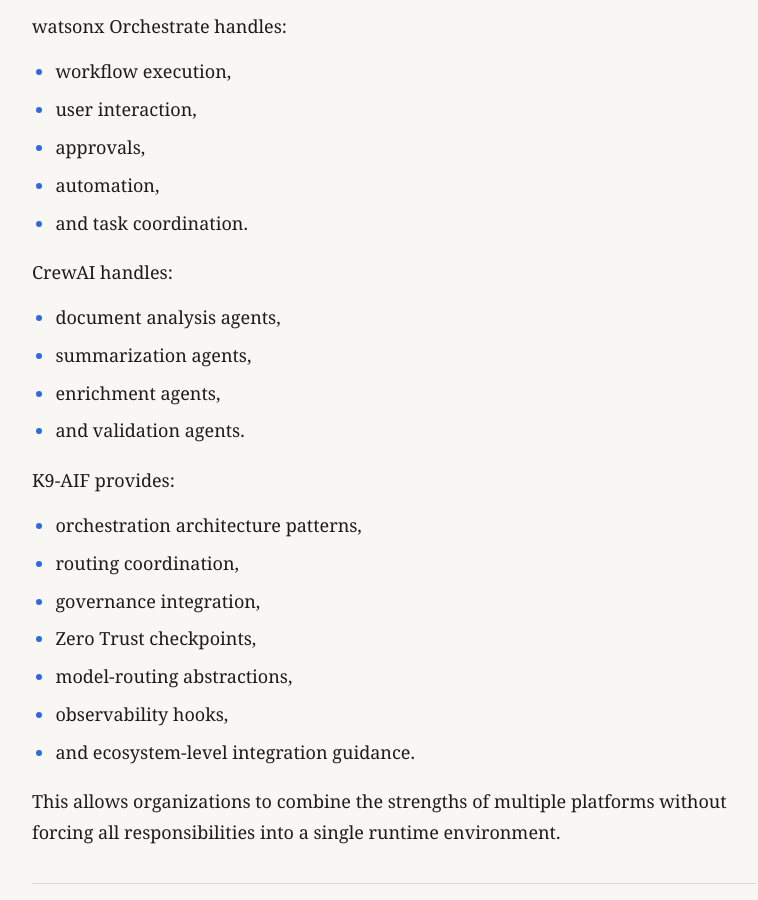
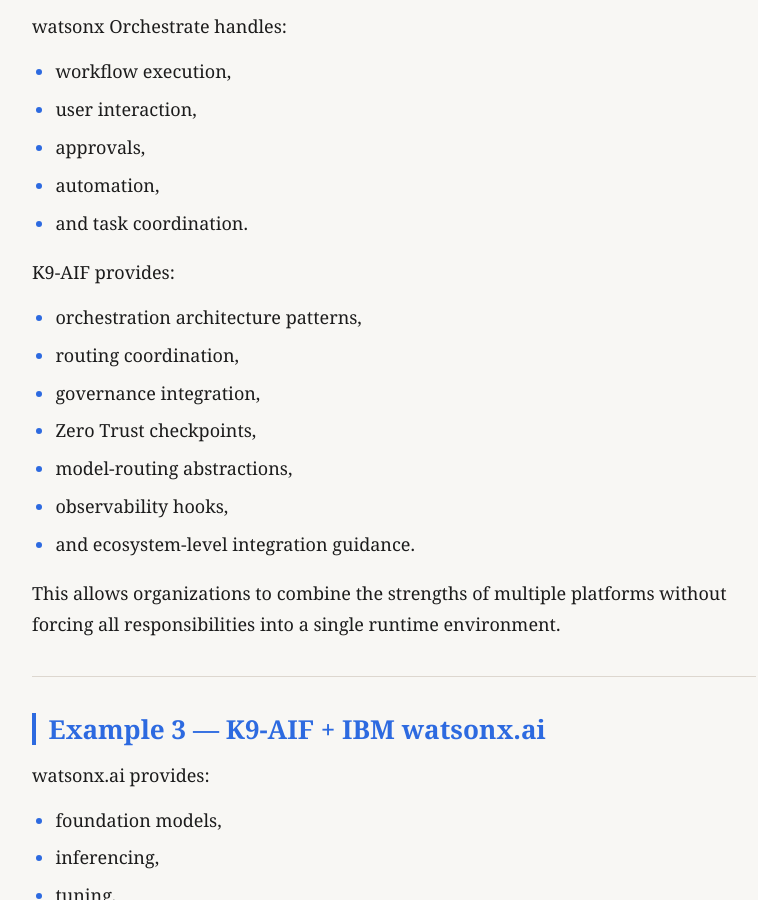
Before and after one commit to k9aif/k9-aif-blogs, a Jekyll site: the page built from _posts/2026-05-06-applications-of-k9-aif-framework.md, in a window 1280 px wide and 900 px high, scrolled down 4813 px. Shown: the whole window, without its empty margins (246-1004 px from the left). Built offline with Jekyll 4.4.1, drawn with Linux system fonts in a browser that asks for light colours; our own code applies the rules of GitHub Pages for plain Markdown files.

Commit message:
modified blog

```diff
--- a/_posts/2026-05-06-applications-of-k9-aif-framework.md
+++ b/_posts/2026-05-06-applications-of-k9-aif-framework.md
@@ -148,13 +148,6 @@
 * automation,
 * and task coordination.
 
-CrewAI handles:
-
-* document analysis agents,
-* summarization agents,
-* enrichment agents,
-* and validation agents.
-
 K9-AIF provides:
 
 * orchestration architecture patterns,
```
